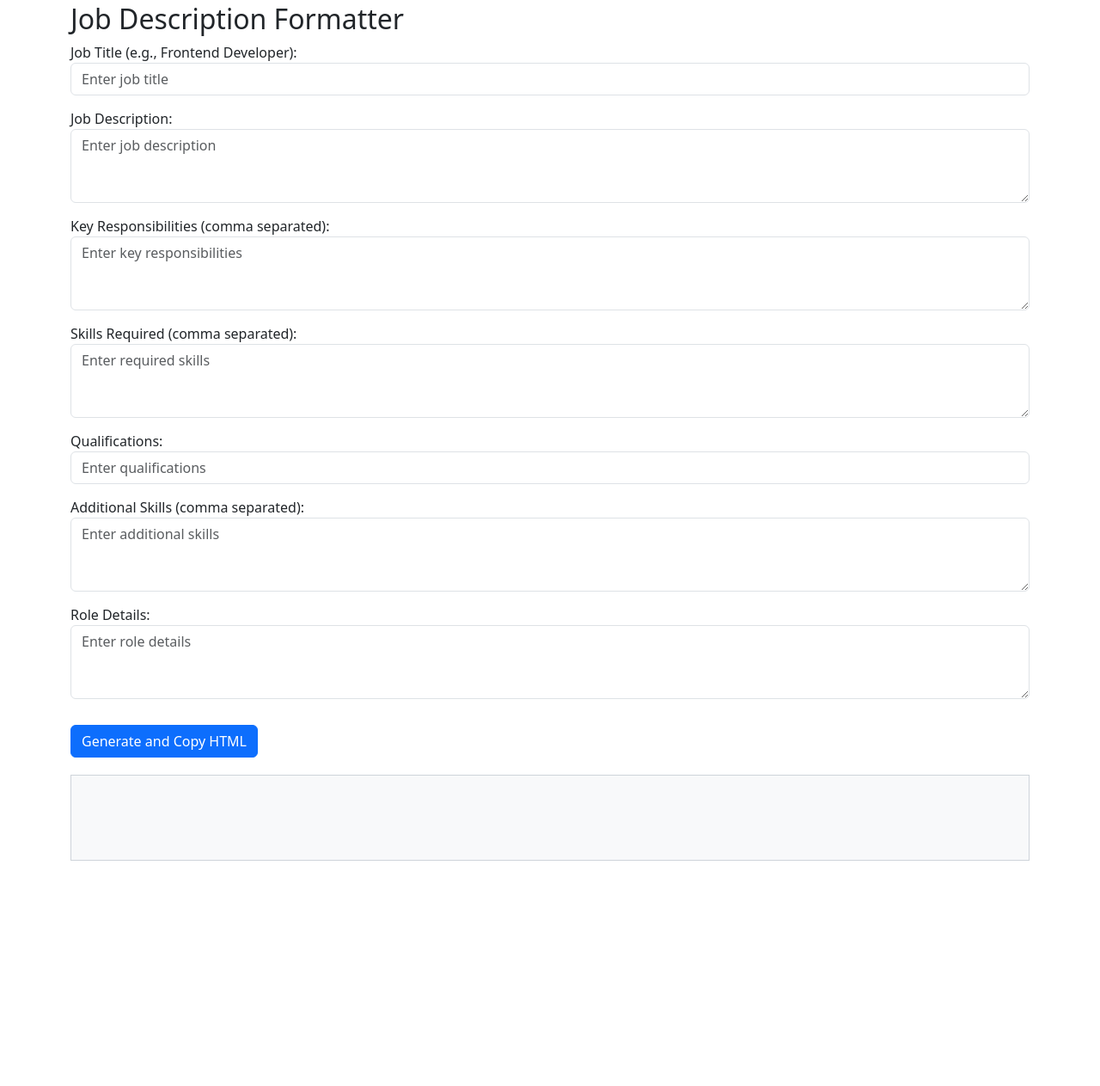
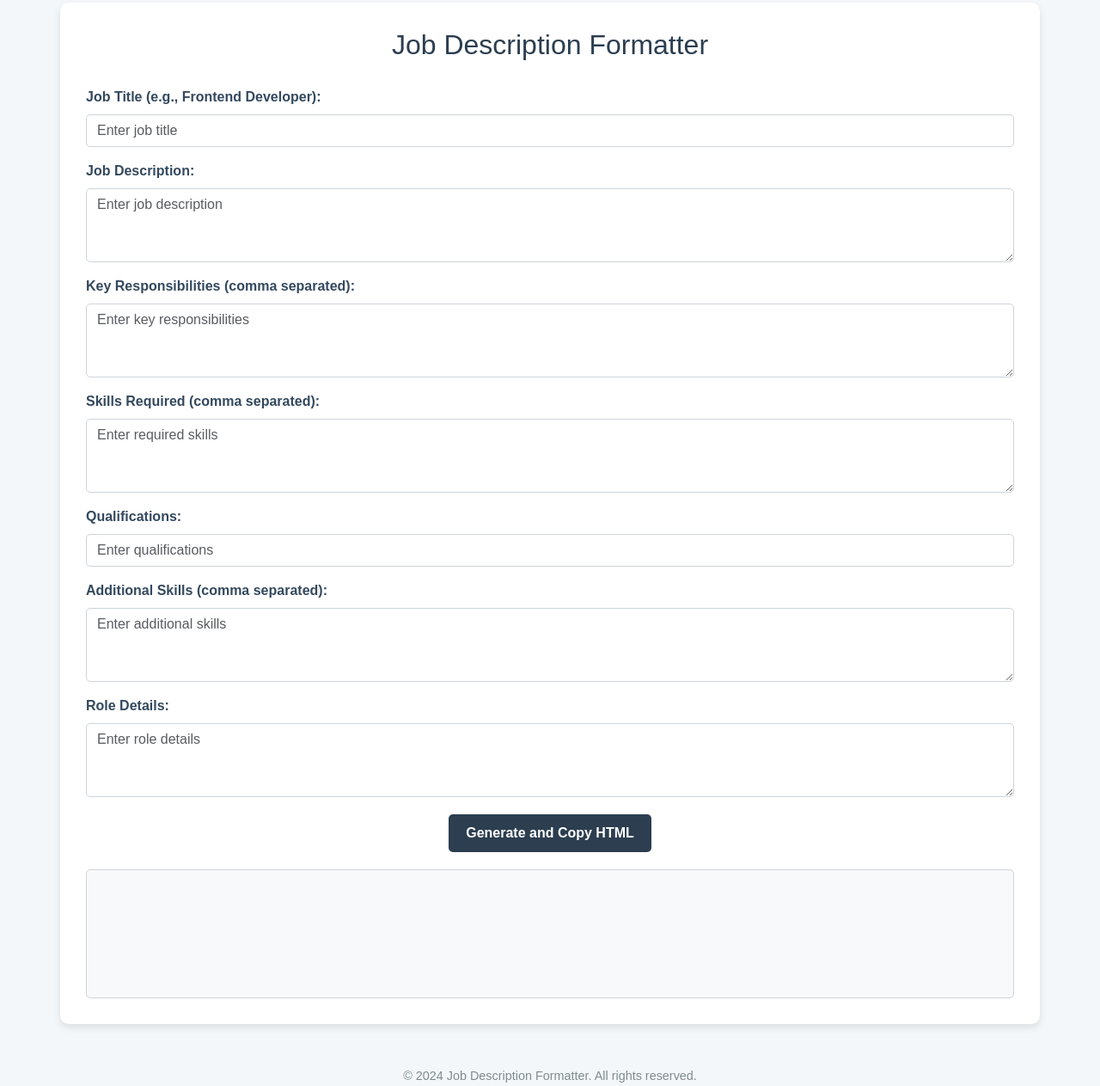
Before and after one commit to Krishnaraj-Irkal/text-to-html-code-formatter-for-JD, a plain HTML site: page index.html in a window 1280 px wide. Shown: the part 47-1310 px from the top of the page at 86% size. Before the commit the page ends 1048 px from the top, so only its background shows below. Drawn offline with nearby package versions, Linux system fonts and the light colour scheme.

Commit message:
Update index.html

```diff
--- a/index.html
+++ b/index.html
@@ -8,32 +8,72 @@
     <!-- Bootstrap CSS -->
     <link href="https://cdn.jsdelivr.net/npm/bootstrap@5.3.3/dist/css/bootstrap.min.css" rel="stylesheet">
     <style>
+        body {
+            background-color: #f4f7fa;
+            font-family: 'Arial', sans-serif;
+        }
+
         .container {
             margin-top: 50px;
+            background: #ffffff;
+            padding: 30px;
+            border-radius: 10px;
+            box-shadow: 0 4px 8px rgba(0, 0, 0, 0.1);
         }
 
-        .form-group {
-            margin-bottom: 15px;
+        h2 {
+            text-align: center;
+            color: #2c3e50;
+            margin-bottom: 30px;
         }
 
-        .btn-copy {
-            margin-top: 15px;
+        .form-label {
+            font-weight: bold;
+            color: #34495e;
+        }
+
+        .form-control {
+            border-radius: 5px;
+            border: 1px solid #ced4da;
+        }
+
+        .btn-primary {
+            background-color: #2c3e50;
+            border: none;
+            padding: 10px 20px;
+            border-radius: 5px;
+            font-weight: bold;
+            transition: background-color 0.3s ease;
+        }
+
+        .btn-primary:hover {
+            background-color: #1a252f;
         }
 
         #formatted-text {
             margin-top: 20px;
-            padding: 10px;
+            padding: 20px;
             background-color: #f8f9fa;
             border: 1px solid #ced4da;
-            min-height: 100px;
+            border-radius: 5px;
+            min-height: 150px;
+            overflow-x: auto;
         }
 
-        #css-code {
-            margin-top: 20px;
-            padding: 10px;
-            background-color: #f8f9fa;
-            border: 1px solid #ced4da;
-            min-height: 100px;
+        #formatted-text code {
+            font-family: 'Courier New', Courier, monospace;
+        }
+
+        footer {
+            text-align: center;
+            margin-top: 50px;
+            color: #7f8c8d;
+            font-size: 0.9rem;
+        }
+
+        .btn-copy {
+            display: block;
+            margin: 20px auto 0;
         }
     </style>
 </head>
@@ -43,40 +83,40 @@
         <h2>Job Description Formatter</h2>
 
         <!-- Input fields for each section -->
-        <div class="form-group">
-            <label for="heading">Job Title (e.g., Frontend Developer):</label>
+        <div class="form-group mb-3">
+            <label for="heading" class="form-label">Job Title (e.g., Frontend Developer):</label>
             <input type="text" class="form-control" id="heading" placeholder="Enter job title">
         </div>
 
-        <div class="form-group">
-            <label for="description">Job Description:</label>
+        <div class="form-group mb-3">
+            <label for="description" class="form-label">Job Description:</label>
             <textarea class="form-control" id="description" rows="3" placeholder="Enter job description"></textarea>
         </div>
 
-        <div class="form-group">
-            <label for="responsibilities">Key Responsibilities (comma separated):</label>
+        <div class="form-group mb-3">
+            <label for="responsibilities" class="form-label">Key Responsibilities (comma separated):</label>
             <textarea class="form-control" id="responsibilities" rows="3"
                 placeholder="Enter key responsibilities"></textarea>
         </div>
 
-        <div class="form-group">
-            <label for="skills">Skills Required (comma separated):</label>
+        <div class="form-group mb-3">
+            <label for="skills" class="form-label">Skills Required (comma separated):</label>
             <textarea class="form-control" id="skills" rows="3" placeholder="Enter required skills"></textarea>
         </div>
 
-        <div class="form-group">
-            <label for="qualifications">Qualifications:</label>
+        <div class="form-group mb-3">
+            <label for="qualifications" class="form-label">Qualifications:</label>
             <input type="text" class="form-control" id="qualifications" placeholder="Enter qualifications">
         </div>
 
-        <div class="form-group">
-            <label for="additional-skills">Additional Skills (comma separated):</label>
+        <div class="form-group mb-3">
+            <label for="additional-skills" class="form-label">Additional Skills (comma separated):</label>
             <textarea class="form-control" id="additional-skills" rows="3"
                 placeholder="Enter additional skills"></textarea>
         </div>
 
-        <div class="form-group">
-            <label for="role-details">Role Details:</label>
+        <div class="form-group mb-3">
+            <label for="role-details" class="form-label">Role Details:</label>
             <textarea class="form-control" id="role-details" rows="3" placeholder="Enter role details"></textarea>
         </div>
 
@@ -84,9 +124,11 @@
         <div id="formatted-text" contenteditable="true">
             <!-- Formatted text will appear here -->
         </div>
+    </div>
 
-    </div>
-    </div>
+    <footer>
+        &copy; 2024 Job Description Formatter. All rights reserved.
+    </footer>
 
     <!-- Bootstrap JS and Popper -->
     <script src="https://cdn.jsdelivr.net/npm/@popperjs/core@2.11.6/dist/umd/popper.min.js"></script>
```
